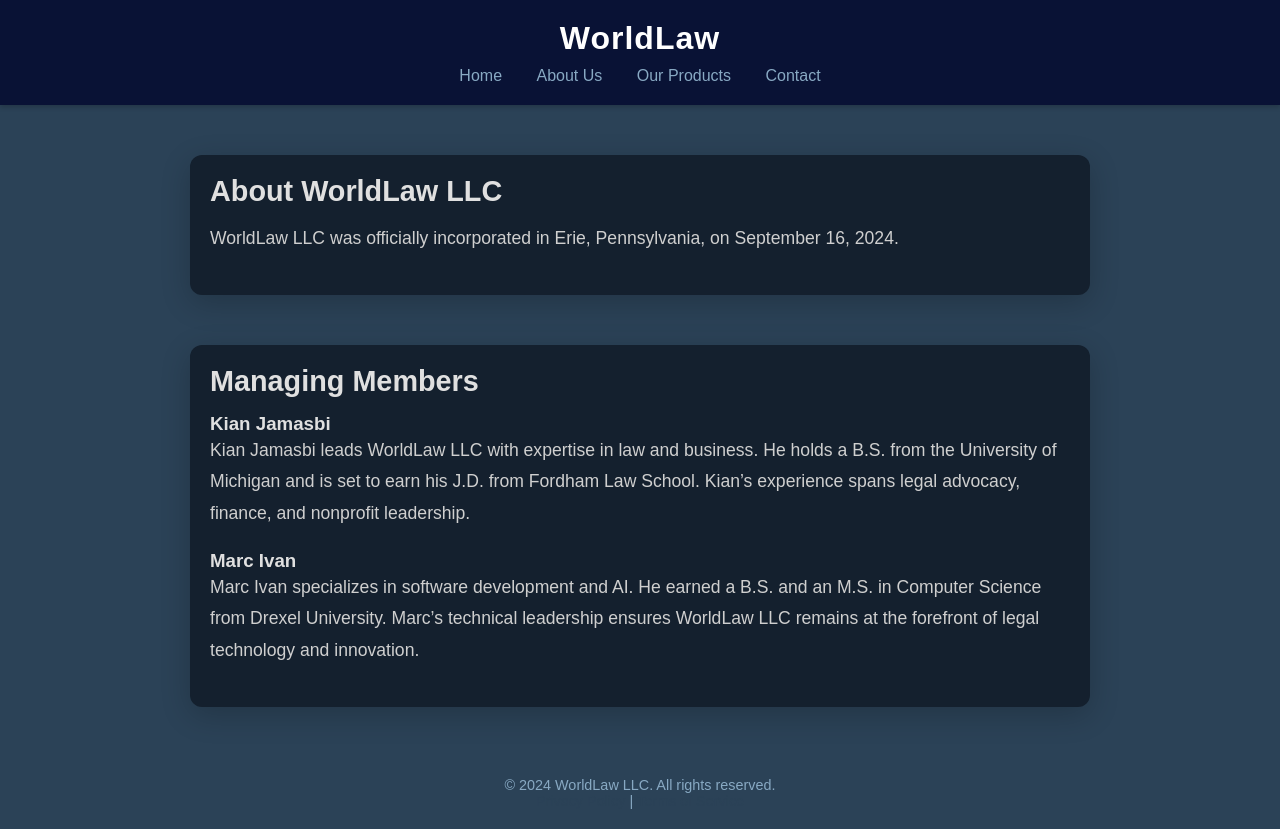
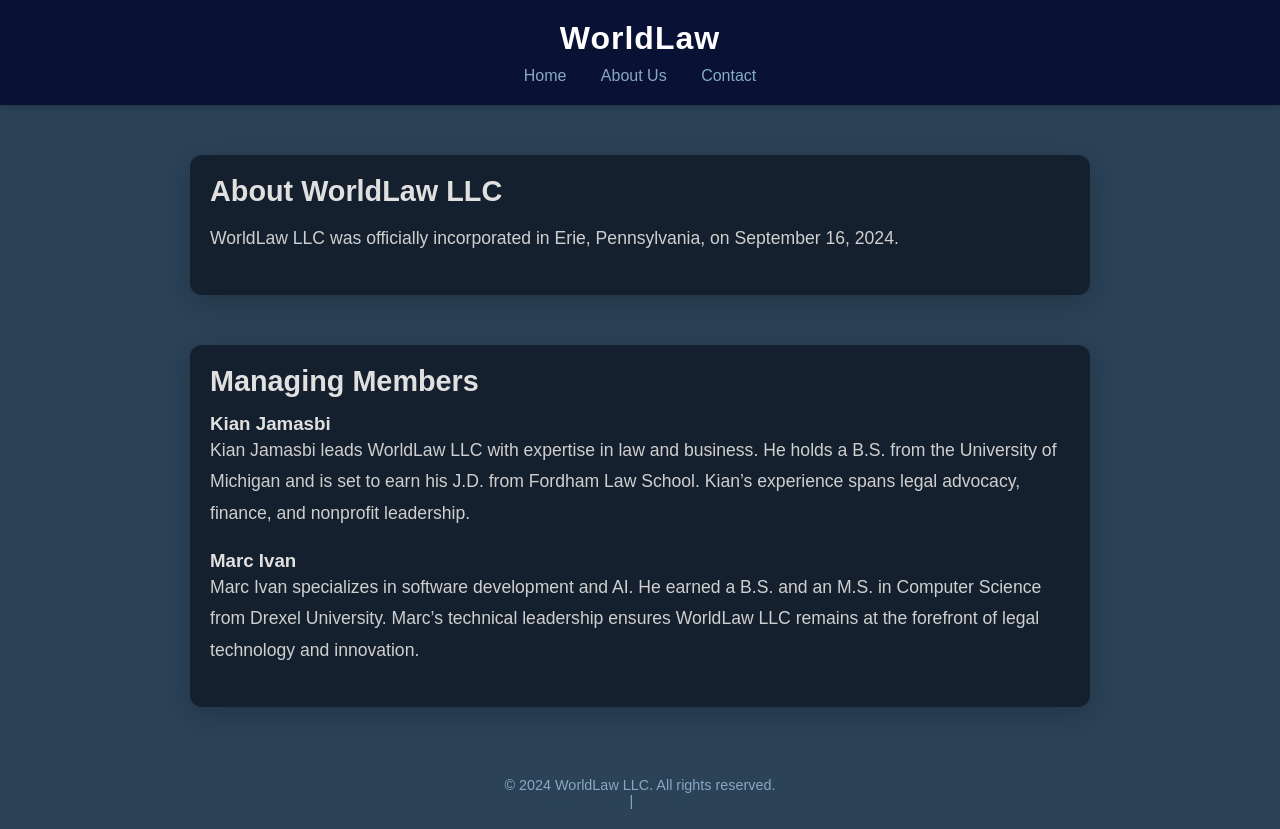
Before and after one commit to kianerfaan/worldlaw, a plain HTML site: page about.html in a window 1280 px wide. Drawn offline with Linux system fonts and the light colour scheme.

Commit message:
Update about.html

```diff
--- a/about.html
+++ b/about.html
@@ -15,7 +15,6 @@
         <nav>
             <a href="index.html">Home</a>
             <a href="about.html">About Us</a>
-            <a href="products.html">Our Products</a>
             <a href="contact.html">Contact</a>
         </nav>
     </header>
```
